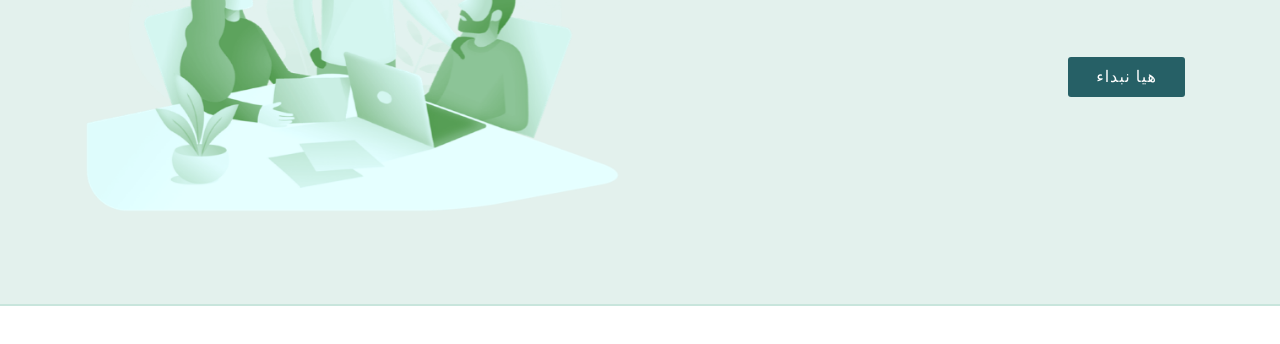
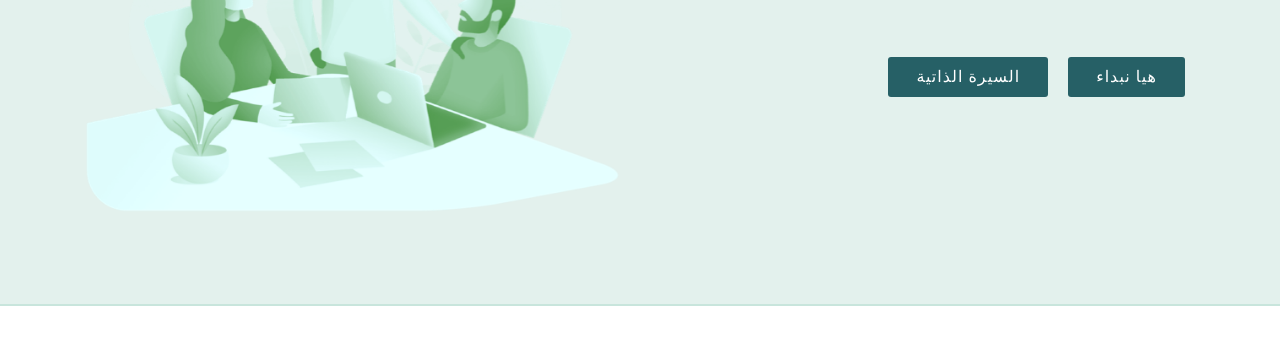
Before and after one commit to jumanah-ze/JumanahEdrees, a plain HTML site: page index.html in a window 1280 px wide. Shown: the part 326-670 px from the top of the page. Drawn offline with nearby package versions, Linux system fonts and the light colour scheme; a web font is replaced by a local one.

Commit message:
Update index.html

```diff
--- a/index.html
+++ b/index.html
@@ -74,6 +74,7 @@
             انا  جمانة إدريس</h1>
           <h2 dir="rtl" lang="ar">مدير تنمية الموارد المالية</h2>
           <a href="#about" class="btn-get-started scrollto">هيا نبداء</a>
+          <a href="https://drive.google.com/drive/folders/1tOZxILg4Izk0twdq68QE2-_NqCCSbCK8?usp=sharing" target=”_blank” class="btn-get-started scrollto">السيرة الذاتية</a>
         </div>
         <div class="col-6 order-2 order-lg-1 hero-img">
           <img src="assets/img/hero-img.png" class="img-fluid animated" alt="">
```
